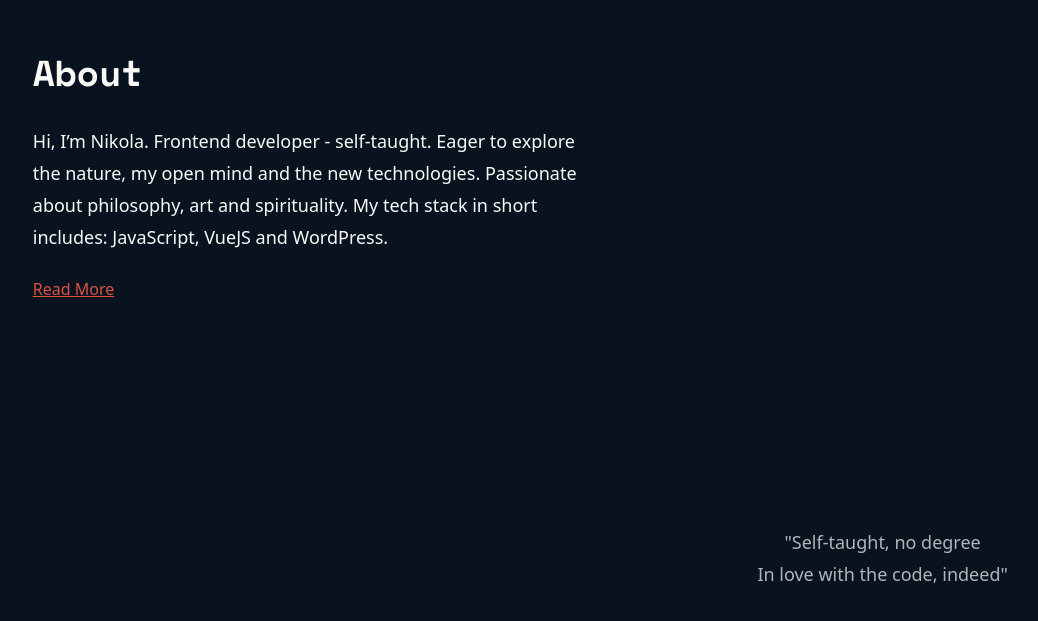
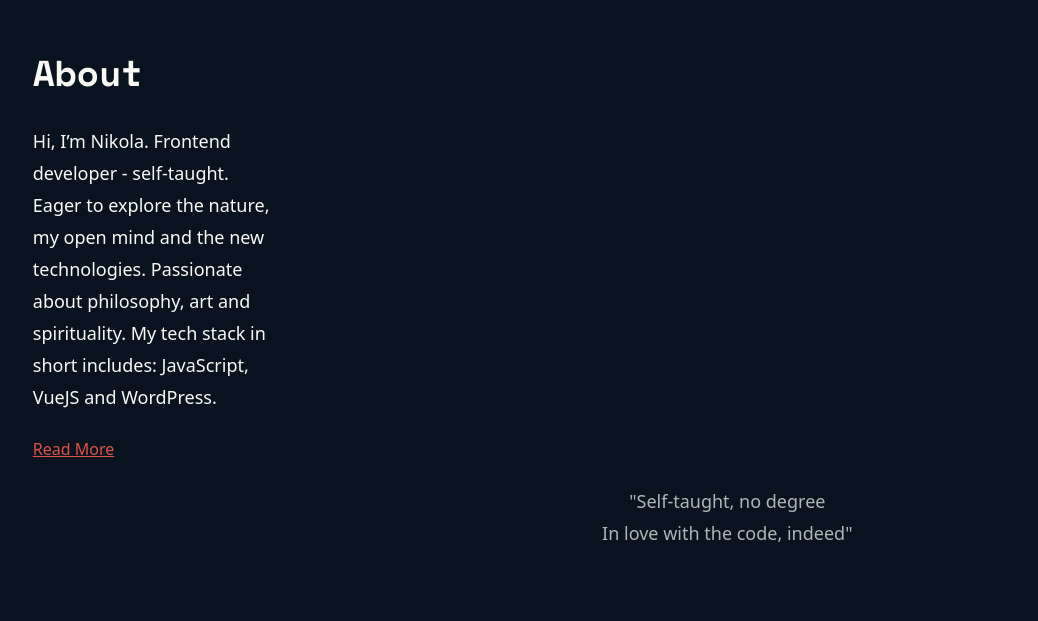
Before and after one commit to nikolagp/nikolag-portfolio, a Vue app: page / in a window 1280 px wide. Shown: the part 1019-1640 px from the top of the page, without its empty margins (44-1082 px from the left). Built offline with nearby package versions, Linux system fonts and the light colour scheme.

Commit message:
Update AppAbout.vue

```diff
--- a/src/components/AppAbout.vue
+++ b/src/components/AppAbout.vue
@@ -64,7 +64,8 @@
             </div>
           </Transition>
         </div>
-        <div class="w-full md:w-1/2">
+        <div>
+          <div class="w-full px-10 md:w-1/2">
             <img
               data-aos="fade-down"
               data-aos-offset="0"
@@ -73,10 +74,11 @@
               data-aos-mirror="true"
               data-aos-once="false"
               data-aos-anchor-placement="top-center"
-            class="px-20 rounded-md md:w-full lazy"
+              class="rounded-md md:w-full lazy"
               src="/nikola_profile.jpg"
               alt="Nikola G. Profile Photo"
             />
+          </div>
           <p
             class="mt-2 text-lg leading-8 sm:text-center text-clrSecondaryLight"
           >
```
Lines whose indentation alone changed are shown as unchanged.
